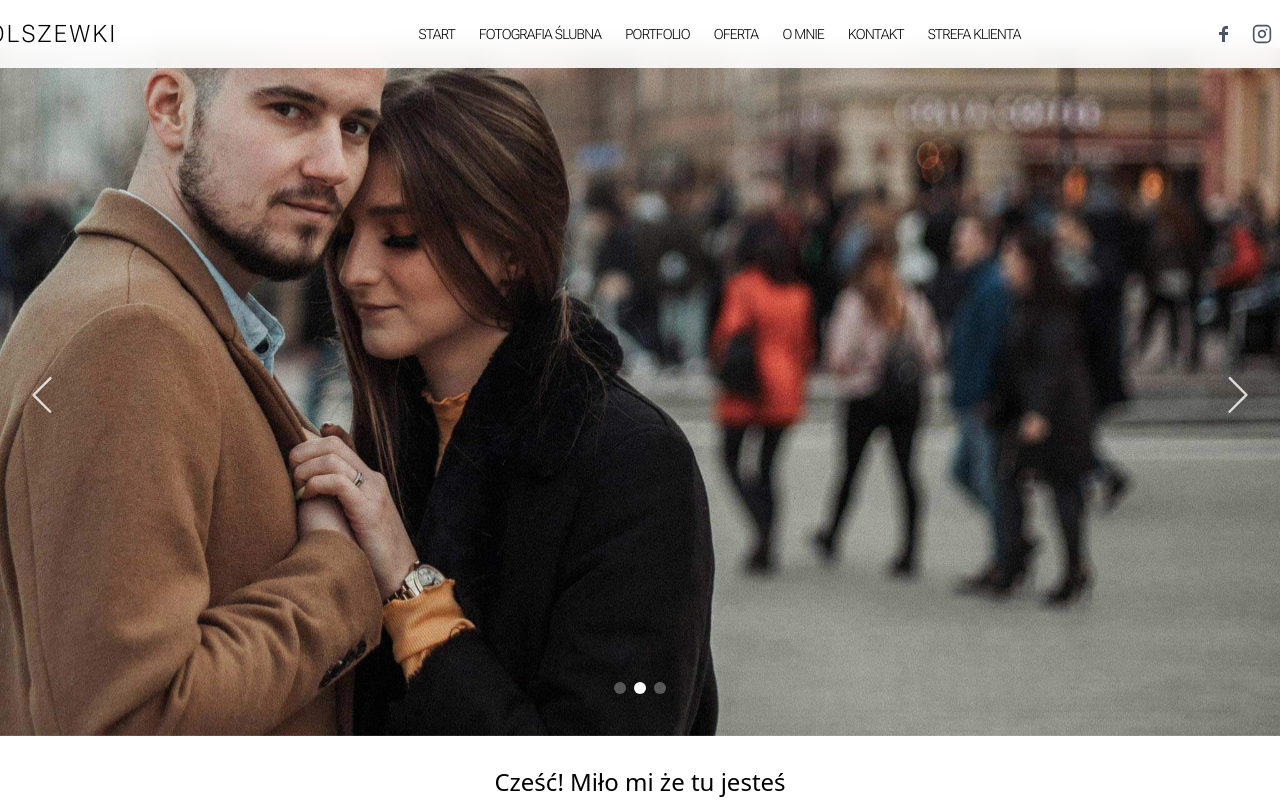
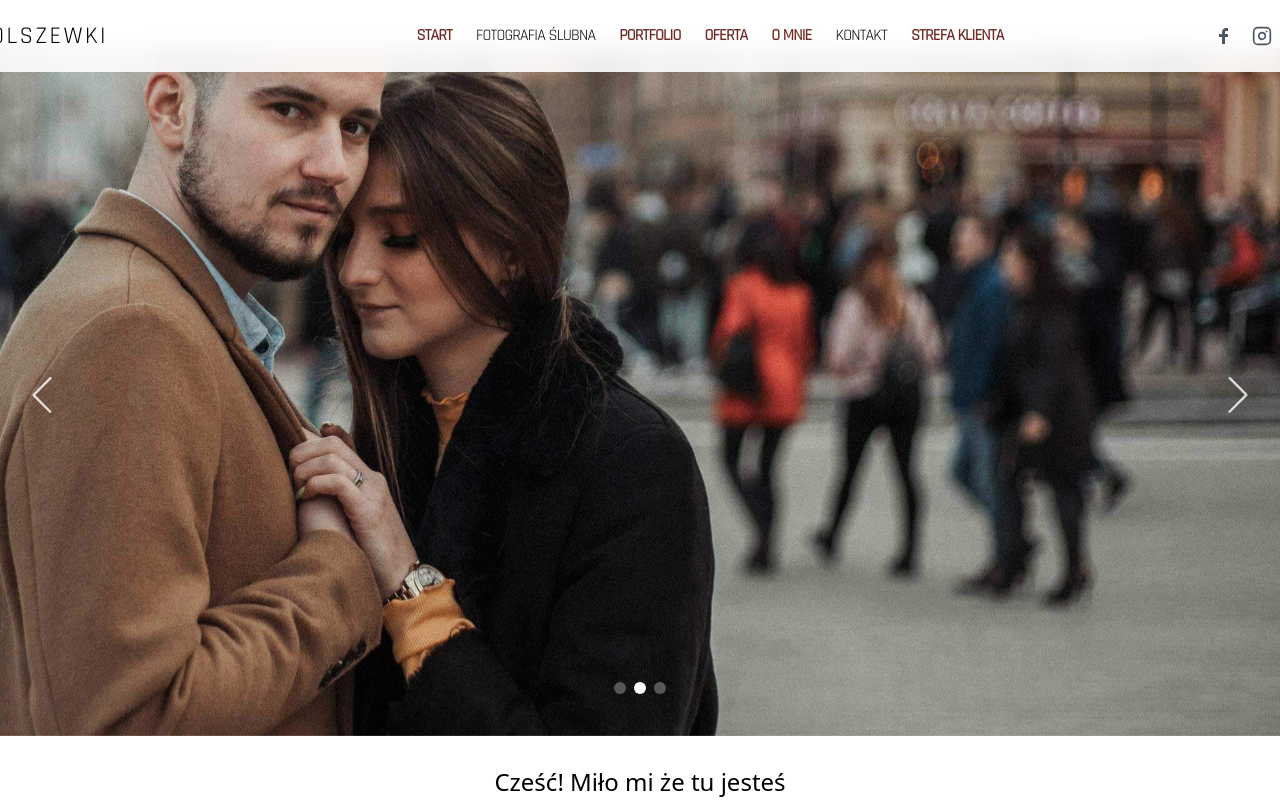
Before and after one commit to Nawija/jv3, a Next.js app: page / in a window 1280 px wide. Shown: the top 800 px of the page. Built offline with nearby package versions, Linux system fonts and the light colour scheme.

Commit message:
change nav

```diff
--- a/components/Header/Nav.tsx
+++ b/components/Header/Nav.tsx
@@ -1,15 +1,26 @@
 "use client";
 
 import Link from "next/link";
-import { useState } from "react";
+import { useState, useEffect } from "react";
+import { usePathname } from "next/navigation";
 import MenuBurger from "@/components/Header/MenuBurger";
 import { NAVLINKS } from "@/constants/Links";
-import { robotoFlex } from "@/fonts";
+import { rajdhani } from "@/fonts";
 import { TiSocialFacebook } from "react-icons/ti";
 import { FiInstagram } from "react-icons/fi";
 
 export default function Nav() {
     const [showMenu, setShowMenu] = useState(false);
+    const [hasShadow, setHasShadow] = useState(false);
+    const pathname = usePathname();
+
+    useEffect(() => {
+        function handleScroll() {
+            setHasShadow(window.scrollY > 0);
+        }
+        window.addEventListener("scroll", handleScroll);
+        return () => window.removeEventListener("scroll", handleScroll);
+    }, []);
 
     function handleShowMenu() {
         setShowMenu(!showMenu);
@@ -18,9 +29,10 @@ export default function Nav() {
     function handleCloseMenu() {
         setShowMenu(false);
     }
+
     return (
         <header
-            className={`fixed top-0 z-50 w-full p-2 lg:p-0 bg-white/90 backdrop-blur-md ${robotoFlex.className}`}
+            className={`fixed top-0 z-50 w-full p-2 lg:p-0 bg-white/90 backdrop-blur-md transition-all duration-500 ${rajdhani.className} ${hasShadow ? "shadow-xl" : ""}`}
         >
             <div className="mx-auto flex items-center justify-between p-2 max-w-screen-xl">
                 <div className="font-light absolute left-1/2 -translate-x-1/2 lg:static uppercase tracking-widest text-2xl w-max whitespace-nowrap">
@@ -28,31 +40,24 @@ export default function Nav() {
                         Jarek Olszewki
                     </Link>
                 </div>
-                <MenuBurger
-                    handleShowMenu={handleShowMenu}
-                    showMenu={showMenu}
-                />
+                <MenuBurger handleShowMenu={handleShowMenu} showMenu={showMenu} />
                 <nav
                     className={`fixed left-0 top-0 z-10 h-screen w-full transition-transform lg:sticky lg:top-0 lg:h-auto lg:w-auto lg:translate-x-0 ${
-                        showMenu
-                            ? "translate-x-0 bg-[#6e2a23] text-white"
-                            : "-translate-x-full text-black"
+                        showMenu ? "translate-x-0 bg-[#6e2a23] text-white" : "-translate-x-full text-black"
                     }`}
                 >
-                    <ul className="mx-auto flex h-full w-[60%] max-w-screen-2xl flex-col items-start justify-start mt-24 lg:mt-0 space-y-4 px-2 py-4 text-lg font-semibold lg:w-auto lg:flex-none lg:flex-row lg:justify-start lg:space-x-4 lg:space-y-0 lg:text-sm lg:tracking-tighter lg:font-light">
+                    <ul className="mx-auto flex h-full w-[60%] max-w-screen-2xl flex-col items-start justify-start mt-24 lg:mt-0 space-y-4 px-2 py-4 text-lg font-semibold lg:w-auto lg:flex-none lg:flex-row lg:justify-start lg:space-x-4 lg:space-y-0 lg:text-base lg:tracking-tighter lg:font-light">
                         {NAVLINKS.map((link) => (
                             <li
                                 key={link.label}
                                 onClick={handleCloseMenu}
                                 className={`cursor-pointer uppercase transition-all hover:text-[#6e2a23] ${
-                                    showMenu
-                                        ? "opacity-100"
-                                        : "opacity-0 lg:opacity-100"
+                                    showMenu ? "opacity-100" : "opacity-0 lg:opacity-100"
                                 }`}
                             >
                                 <Link
                                     href={link.href}
-                                    className="p-1"
+                                    className={`p-1 ${pathname === link.href ? "text-[#6e2a23] font-bold" : ""}`}
                                     aria-label={link.label}
                                 >
                                     {link.label}
--- a/fonts.ts
+++ b/fonts.ts
@@ -1,10 +1,10 @@
-import { Raleway, Roboto_Flex } from "next/font/google";
+import { Raleway,Rajdhani } from "next/font/google";
 
 export const raleway = Raleway({
     subsets: ["latin"],
     weight: ["300", "400", "500", "600", "700"],
 });
-export const robotoFlex = Roboto_Flex({
+export const rajdhani = Rajdhani({
     subsets: ["latin"],
-    weight: ["200"],
+    weight: ["400"],
 });
```
